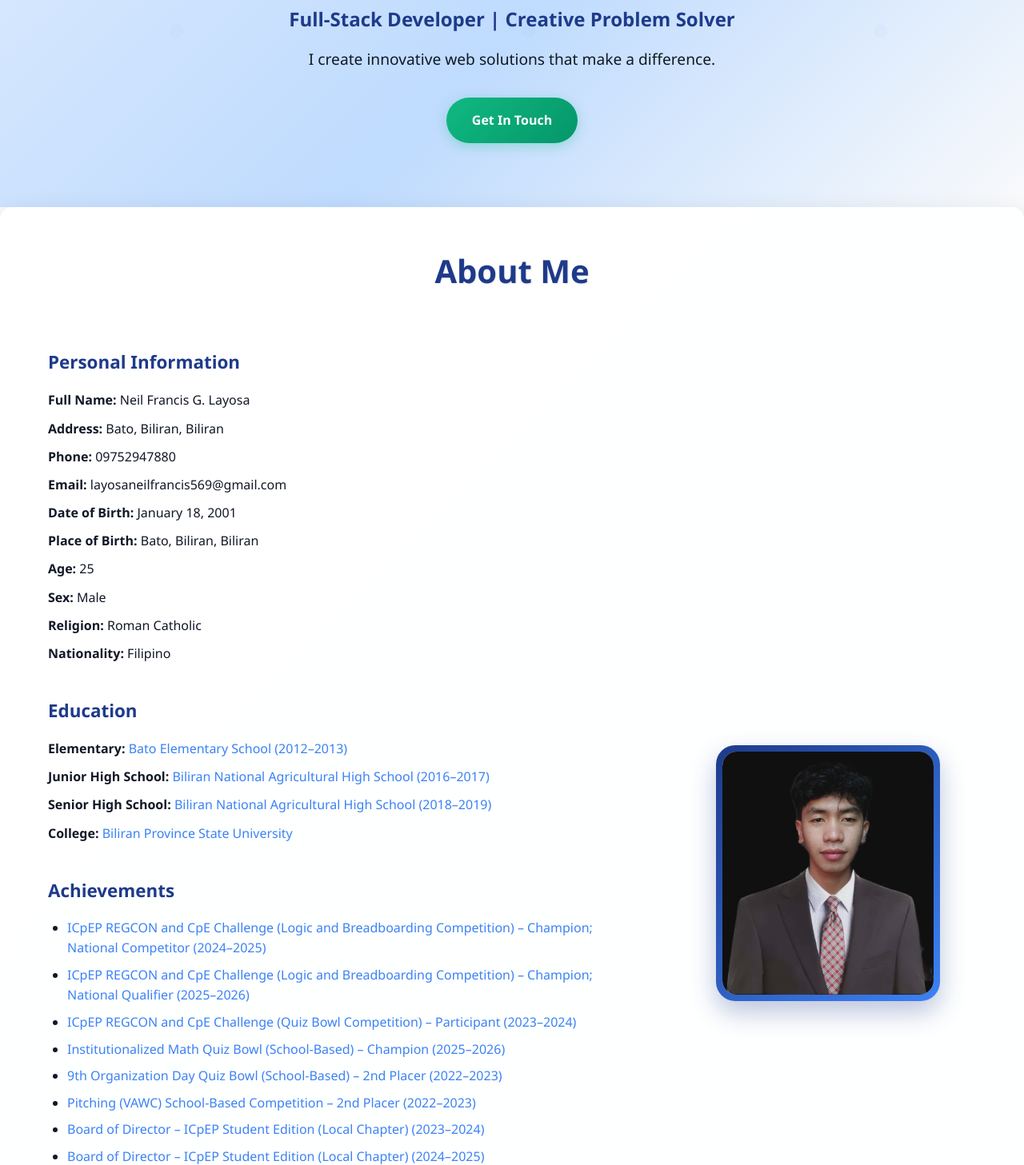
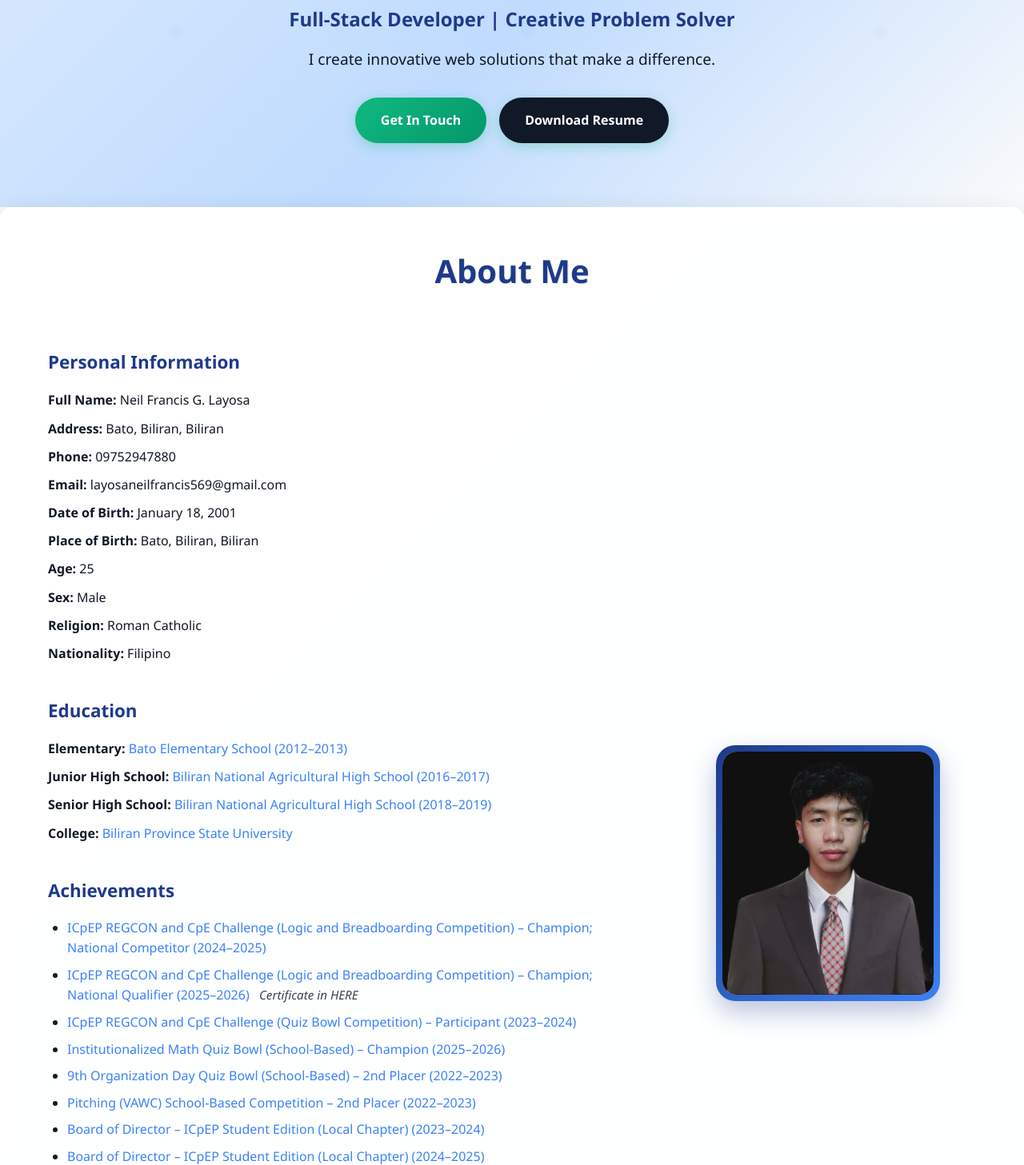
Before and after one commit to Noeme98/LAYOSA_FORTFOLIO, a plain HTML site: page index.html in a window 1280 px wide. Shown: the part 280-1737 px from the top of the page at 80% size. Drawn offline with Linux system fonts and the light colour scheme.

Commit message:
Update index.html

```diff
--- a/index.html
+++ b/index.html
@@ -29,7 +29,10 @@
                 <h1>Welcome to My Portfolio</h1>
                 <p class="hero-subtitle editable-text" data-editable="true" id="hero-subtitle">Full-Stack Developer | Creative Problem Solver</p>
                 <p class="hero-description editable-text" data-editable="true" id="hero-description">I create innovative web solutions that make a difference.</p>
-                <a href="#contact" class="cta-button">Get In Touch</a>
+                <div class="hero-actions">
+                    <a href="#contact" class="cta-button">Get In Touch</a>
+                    <a href="assets/Neil-Francis-Layosa-Resume.txt" class="cta-button cta-secondary" download="Neil-Francis-Layosa-Resume.txt">Download Resume</a>
+                </div>
             </div>
         </div>
     </section>
@@ -67,7 +70,7 @@
                         <p><strong>Elementary:</strong> <a href="#" class="info-link">Bato Elementary School (2012–2013)</a></p>
                         <p><strong>Junior High School:</strong> <a href="#" class="info-link">Biliran National Agricultural High School (2016–2017)</a></p>
                         <p><strong>Senior High School:</strong> <a href="#" class="info-link">Biliran National Agricultural High School (2018–2019)</a></p>
-                        <p><strong>College:</strong> <a href="#" class="info-link">Biliran Province State University</a></p>
+                        <p><strong>College:</strong> <a href="https://bipsu.edu.ph/index.php/about-us/the-university" target="_blank" rel="noopener noreferrer" class="info-link">Biliran Province State University</a></p>
                     </div>
                     <form id="add-education-form-inline" class="inline-form">
                         <input type="text" id="edu-level" placeholder="Level (e.g. College)" required>
@@ -86,7 +89,7 @@
                     <div class="achievements-info">
                         <ul id="achievements-list">
                             <li><a href="#" class="info-link">ICpEP REGCON and CpE Challenge (Logic and Breadboarding Competition) – Champion; National Competitor (2024–2025)</a></li>
-                            <li><a href="#" class="info-link">ICpEP REGCON and CpE Challenge (Logic and Breadboarding Competition) – Champion; National Qualifier (2025–2026)</a></li>
+                            <li><a href="#" class="info-link">ICpEP REGCON and CpE Challenge (Logic and Breadboarding Competition) – Champion; National Qualifier (2025–2026)</a> <span class="achievement-caption">Certificate in HERE</span></li>
                             <li><a href="#" class="info-link">ICpEP REGCON and CpE Challenge (Quiz Bowl Competition) – Participant (2023–2024)</a></li>
                             <li><a href="#" class="info-link">Institutionalized Math Quiz Bowl (School-Based) – Champion (2025–2026)</a></li>
                             <li><a href="#" class="info-link">9th Organization Day Quiz Bowl (School-Based) – 2nd Placer (2022–2023)</a></li>
```
